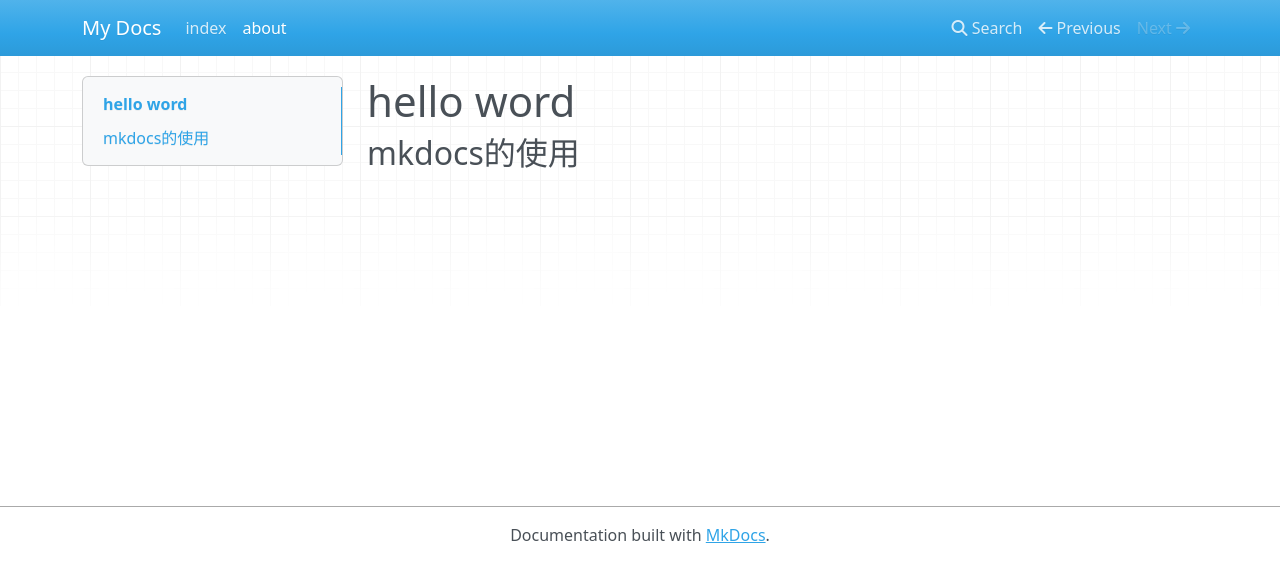
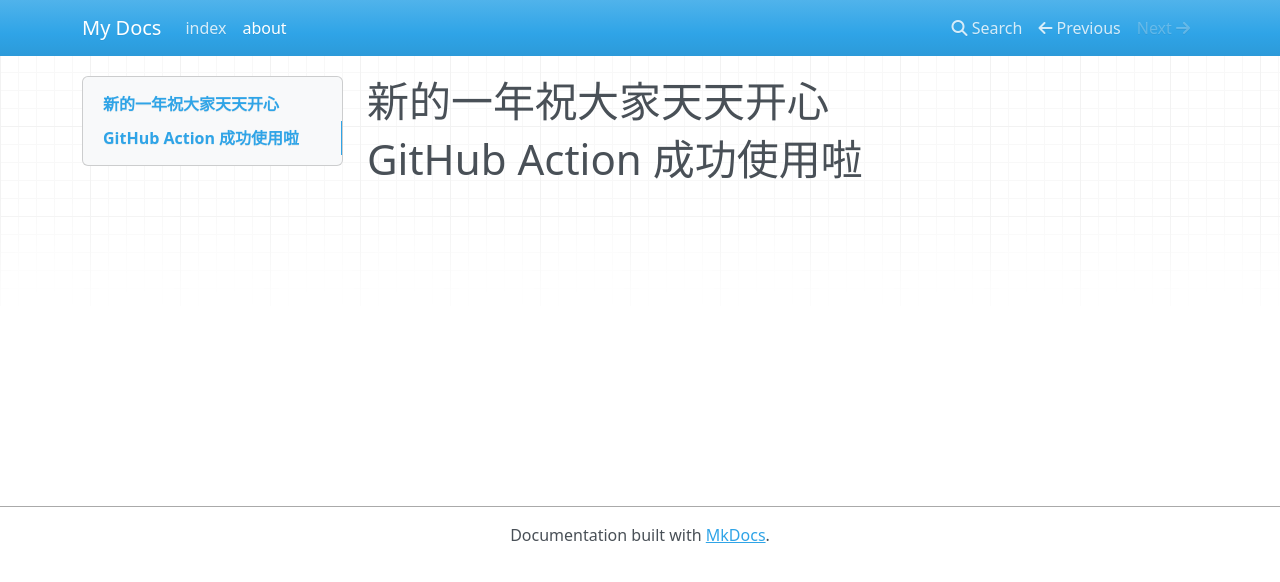
Before and after one commit to ttttLarva/MyBlog, an MkDocs documentation site: the page built from docs/about.md, in a window 1280 px wide. Shown: the top 582 px of the page. Built offline with MkDocs 1.6.1, drawn with Linux system fonts in a browser that asks for light colours; nearby versions of some CDN libraries.

Commit message:
update about

```diff
--- a/docs/about.md
+++ b/docs/about.md
@@ -1,2 +1,3 @@
-# hello word
-## mkdocs的使用
+# 新的一年祝大家天天开心
+
+# GitHub Action 成功使用啦
```
